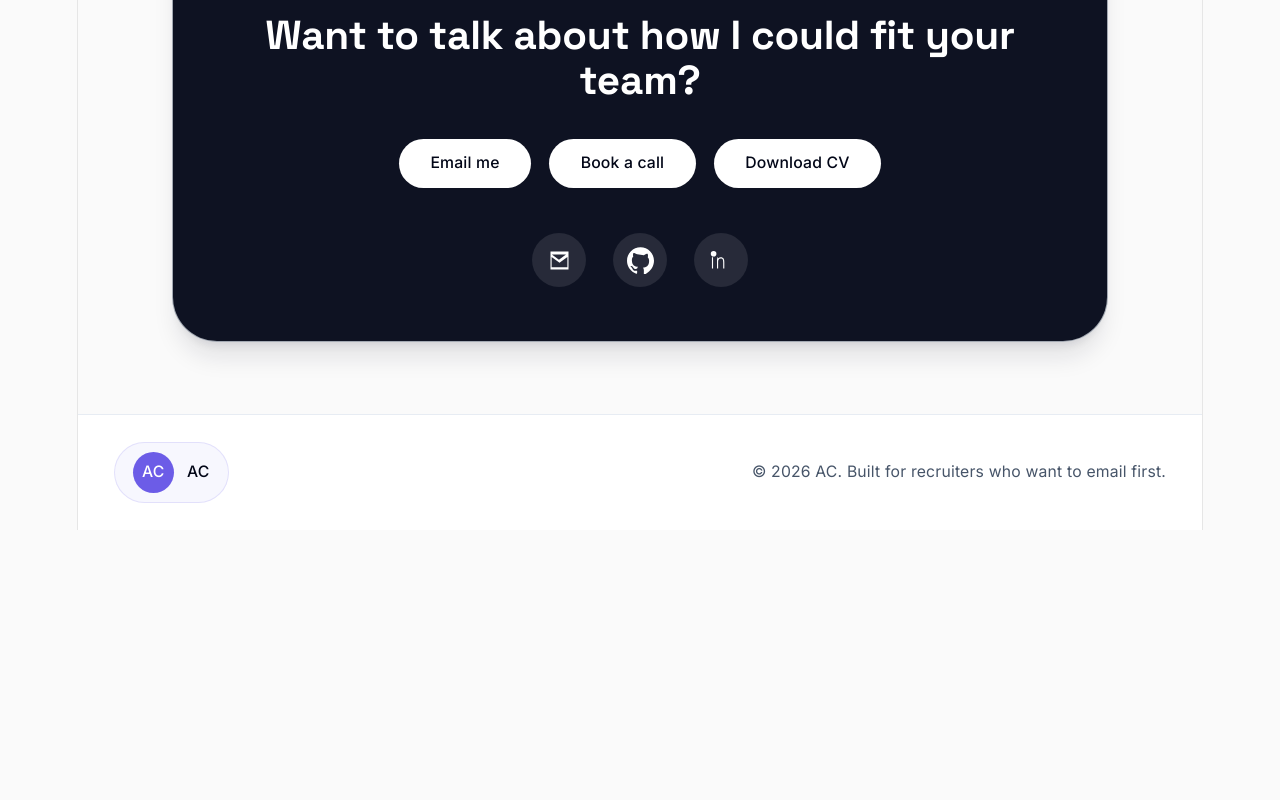
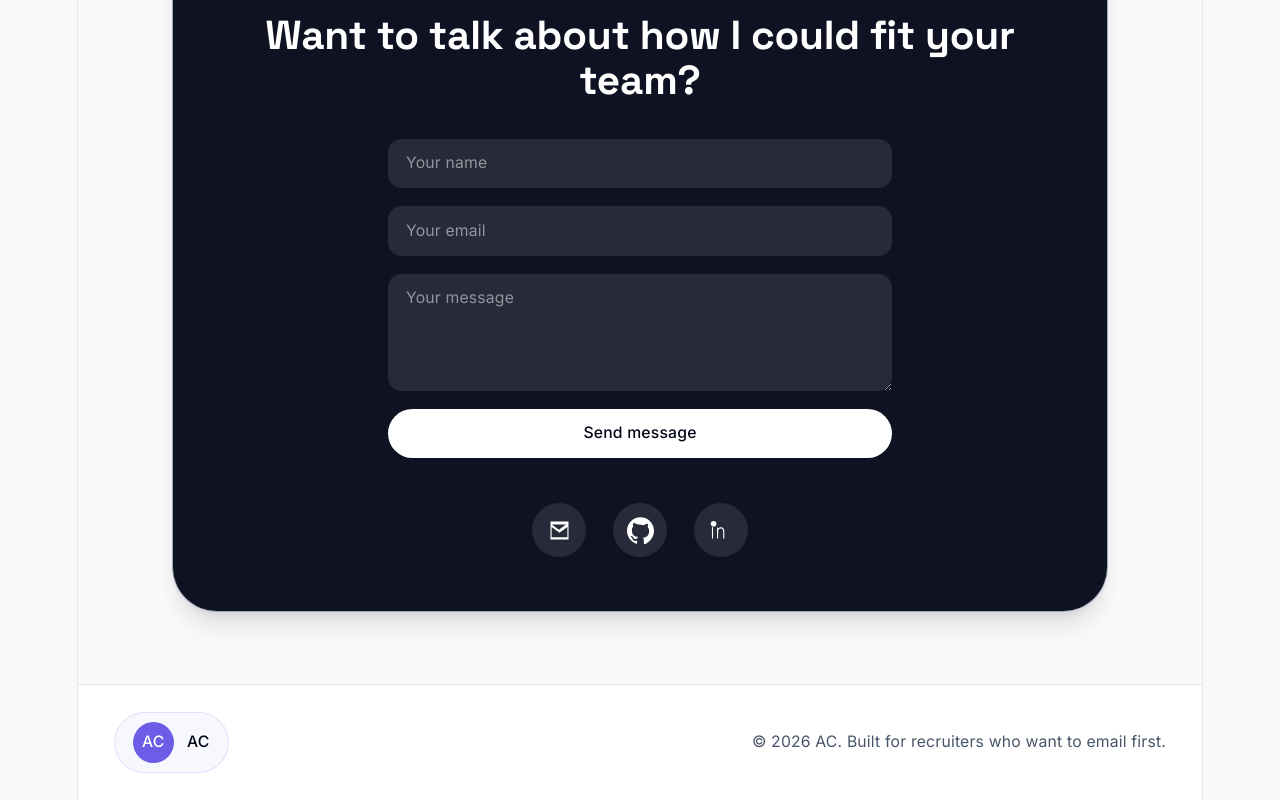
Before and after one commit to Caroljamarco/portifolii_flyrank_Ai, a React (Vite) app: page / in a window 1280 px wide. Shown: the part 1977-2777 px from the top of the page. Before the commit the page ends 2507 px from the top, so only its background shows below. Built offline with nearby package versions, Linux system fonts and the light colour scheme.

Commit message:
Add working contact form wired to Resend via Vercel serverless function

```diff
--- a/package.json
+++ b/package.json
@@ -11,7 +11,8 @@
   },
   "dependencies": {
     "react": "^19.2.7",
-    "react-dom": "^19.2.7"
+    "react-dom": "^19.2.7",
+    "resend": "^6.20.0"
   },
   "devDependencies": {
     "@eslint/js": "^10.0.1",
--- a/src/components/Contact.jsx
+++ b/src/components/Contact.jsx
@@ -1,70 +1,55 @@
+import { useState } from "react";
+
 export default function Contact() {
+  const [form, setForm] = useState({ name: "", email: "", message: "" });
+  const [status, setStatus] = useState("idle");
+
+  function handleChange(event) {
+    setForm({ ...form, [event.target.name]: event.target.value });
+  }
+
+  async function handleSubmit(event) {
+    event.preventDefault();
+    setStatus("sending");
+
+    try {
+      const response = await fetch("/api/contact", { method: "POST", headers: { "Content-Type": "application/json" }, body: JSON.stringify(form) });
+      if (!response.ok) throw new Error("Request failed");
+      setStatus("success");
+      setForm({ name: "", email: "", message: "" });
+    } catch {
+      setStatus("error");
+    }
+  }
+
   return (
     <section id="contact" className="mx-auto max-w-4xl px-6 py-16 md:px-8">
       <div className="rounded-[2.5rem] border border-slate-200/70 bg-slate-950/95 px-8 py-12 text-center text-white shadow-xl shadow-slate-900/10">
         <p className="text-sm font-semibold uppercase tracking-[0.24em] text-accent">Let&apos;s connect</p>
-        <h2 className="mt-4 text-3xl font-heading font-semibold leading-tight sm:text-4xl">
-          Want to talk about how I could fit your team?
-        </h2>
-        <div className="mt-8 flex flex-col items-center justify-center gap-4 sm:flex-row">
-          <a
-            href="mailto:karoltaqua2009@hotmail.com"
-            className="inline-flex rounded-full bg-white px-7 py-3 text-sm font-semibold text-slate-950 transition hover:bg-accent hover:text-white"
-          >
-            Email me
-          </a>
-          <a
-            href="https://calendly.com/caroljamarco/30min"
-            target="_blank"
-            rel="noopener noreferrer"
-            className="inline-flex rounded-full bg-white px-7 py-3 text-sm font-semibold text-slate-950 transition hover:bg-accent hover:text-white"
-          >
-            Book a call
-          </a>
-          <a
-            href="https://drive.google.com/file/d/1KBfnqk5NqNDv86kzEaQpE-jg5EOpCIhY/view?usp=drive_link"
-            target="_blank"
-            rel="noopener noreferrer"
-            className="inline-flex rounded-full bg-white px-7 py-3 text-sm font-semibold text-slate-950 transition hover:bg-accent hover:text-white"
-          >
-            Download CV
-          </a>
-        </div>
+        <h2 className="mt-4 text-3xl font-heading font-semibold leading-tight sm:text-4xl">Want to talk about how I could fit your team?</h2>
+
+        <form onSubmit={handleSubmit} className="mx-auto mt-8 flex max-w-md flex-col gap-4 text-left">
+          <input type="text" name="name" placeholder="Your name" value={form.name} onChange={handleChange} required className="rounded-xl bg-white/10 px-4 py-3 text-sm text-white placeholder:text-white/50 focus:outline-none focus:ring-2 focus:ring-accent" />
+          <input type="email" name="email" placeholder="Your email" value={form.email} onChange={handleChange} required className="rounded-xl bg-white/10 px-4 py-3 text-sm text-white placeholder:text-white/50 focus:outline-none focus:ring-2 focus:ring-accent" />
+          <textarea name="message" placeholder="Your message" value={form.message} onChange={handleChange} required rows={4} className="rounded-xl bg-white/10 px-4 py-3 text-sm text-white placeholder:text-white/50 focus:outline-none focus:ring-2 focus:ring-accent" />
+          <button type="submit" disabled={status === "sending"} className="rounded-full bg-white px-7 py-3 text-sm font-semibold text-slate-950 transition hover:bg-accent hover:text-white disabled:cursor-not-allowed disabled:opacity-60">{status === "sending" ? "Sending..." : "Send message"}</button>
+
+          {status === "success" && <p className="text-sm text-green-400" role="status">Message sent! I&apos;ll get back to you soon.</p>}
+          {status === "error" && <p className="text-sm text-red-400" role="alert">Something went wrong. Please try emailing me directly instead.</p>}
+        </form>
 
         <div className="mt-10 flex items-center justify-center gap-6">
-          <a
-            href="mailto:karoltaqua2009@hotmail.com"
-            aria-label="Email"
-            className="inline-flex h-12 w-12 items-center justify-center rounded-full bg-white/10 transition hover:bg-white/20"
-          >
-            <svg viewBox="0 0 24 24" className="h-6 w-6 text-white" fill="currentColor" xmlns="http://www.w3.org/2000/svg">
-              <path d="M4 4h16v16H4V4zm1.21 2.57 6.29 4.71 6.29-4.71H5.21zM5 18h14V8.83l-7 5.25-7-5.25V18z" />
-            </svg>
+          <a href="mailto:karoltaqua2009@hotmail.com" aria-label="Email" className="inline-flex h-12 w-12 items-center justify-center rounded-full bg-white/10 transition hover:bg-white/20">
+            <svg viewBox="0 0 24 24" className="h-6 w-6 text-white" fill="currentColor" xmlns="http://www.w3.org/2000/svg"><path d="M4 4h16v16H4V4zm1.21 2.57 6.29 4.71 6.29-4.71H5.21zM5 18h14V8.83l-7 5.25-7-5.25V18z" /></svg>
           </a>
-          <a
-            href="https://github.com/Caroljamarco"
-            target="_blank"
-            rel="noopener noreferrer"
-            aria-label="GitHub"
-            className="inline-flex h-12 w-12 items-center justify-center rounded-full bg-white/10 transition hover:bg-white/20"
-          >
-            <svg viewBox="0 0 24 24" className="h-6 w-6 text-white" fill="currentColor" xmlns="http://www.w3.org/2000/svg">
-              <path d="M12 .297c-6.63 0-12 5.373-12 12 0 5.303 3.438 9.8 8.205 11.387.6.113.82-.258.82-.577 0-.285-.01-1.04-.015-2.04-3.338.724-4.042-1.61-4.042-1.61-.546-1.387-1.333-1.756-1.333-1.756-1.09-.744.082-.729.082-.729 1.205.085 1.84 1.236 1.84 1.236 1.07 1.834 2.807 1.304 3.492.997.108-.776.418-1.304.76-1.604-2.665-.304-5.466-1.333-5.466-5.933 0-1.31.468-2.38 1.236-3.22-.124-.303-.536-1.524.117-3.176 0 0 1.008-.323 3.3 1.23A11.51 11.51 0 0 1 12 6.844a11.48 11.48 0 0 1 3.003.404c2.29-1.553 3.297-1.23 3.297-1.23.655 1.653.243 2.873.12 3.176.77.84 1.235 1.91 1.235 3.22 0 4.61-2.803 5.626-5.475 5.922.43.371.815 1.103.815 2.222 0 1.606-.015 2.898-.015 3.292 0 .319.216.694.825.576C20.565 22.092 24 17.592 24 12.297 24 5.67 18.63.297 12 .297z" />
-            </svg>
+          <a href="https://github.com/Caroljamarco" target="_blank" rel="noopener noreferrer" aria-label="GitHub" className="inline-flex h-12 w-12 items-center justify-center rounded-full bg-white/10 transition hover:bg-white/20">
+            <svg viewBox="0 0 24 24" className="h-6 w-6 text-white" fill="currentColor" xmlns="http://www.w3.org/2000/svg"><path d="M12 .297c-6.63 0-12 5.373-12 12 0 5.303 3.438 9.8 8.205 11.387.6.113.82-.258.82-.577 0-.285-.01-1.04-.015-2.04-3.338.724-4.042-1.61-4.042-1.61-.546-1.387-1.333-1.756-1.333-1.756-1.09-.744.082-.729.082-.729 1.205.085 1.84 1.236 1.84 1.236 1.07 1.834 2.807 1.304 3.492.997.108-.776.418-1.304.76-1.604-2.665-.304-5.466-1.333-5.466-5.933 0-1.31.468-2.38 1.236-3.22-.124-.303-.536-1.524.117-3.176 0 0 1.008-.323 3.3 1.23A11.51 11.51 0 0 1 12 6.844a11.48 11.48 0 0 1 3.003.404c2.29-1.553 3.297-1.23 3.297-1.23.655 1.653.243 2.873.12 3.176.77.84 1.235 1.91 1.235 3.22 0 4.61-2.803 5.626-5.475 5.922.43.371.815 1.103.815 2.222 0 1.606-.015 2.898-.015 3.292 0 .319.216.694.825.576C20.565 22.092 24 17.592 24 12.297 24 5.67 18.63.297 12 .297z" /></svg>
           </a>
-          <a
-            href="https://www.linkedin.com/in/ana-carolina-jamarco/"
-            target="_blank"
-            rel="noopener noreferrer"
-            aria-label="LinkedIn"
-            className="inline-flex h-12 w-12 items-center justify-center rounded-full bg-white/10 transition hover:bg-white/20"
-          >
-            <svg viewBox="0 0 24 24" className="h-6 w-6 text-white" fill="currentColor" xmlns="http://www.w3.org/2000/svg">
-              <path d="M4.98 3.5a2.5 2.5 0 1 0 0 5 2.5 2.5 0 0 0 0-5zM3.5 9h1v10h-1V9zm4 0h1v1.5c.3-.5 1.2-1.5 2.7-1.5 2.9 0 3.3 1.9 3.3 4.4V19h-1V13.6c0-1.5-.1-3.4-2.1-3.4-2.1 0-2.4 1.6-2.4 3.3V19h-1V9z" />
-            </svg>
+          <a href="https://www.linkedin.com/in/ana-carolina-jamarco/" target="_blank" rel="noopener noreferrer" aria-label="LinkedIn" className="inline-flex h-12 w-12 items-center justify-center rounded-full bg-white/10 transition hover:bg-white/20">
+            <svg viewBox="0 0 24 24" className="h-6 w-6 text-white" fill="currentColor" xmlns="http://www.w3.org/2000/svg"><path d="M4.98 3.5a2.5 2.5 0 1 0 0 5 2.5 2.5 0 0 0 0-5zM3.5 9h1v10h-1V9zm4 0h1v1.5c.3-.5 1.2-1.5 2.7-1.5 2.9 0 3.3 1.9 3.3 4.4V19h-1V13.6c0-1.5-.1-3.4-2.1-3.4-2.1 0-2.4 1.6-2.4 3.3V19h-1V9z" /></svg>
           </a>
         </div>
       </div>
     </section>
-  )
+  );
 }
```
Also changed, not shown: api/contact.js (added, +40 -0 lines), 1 other file (tests, documents, lock files or other folders).
